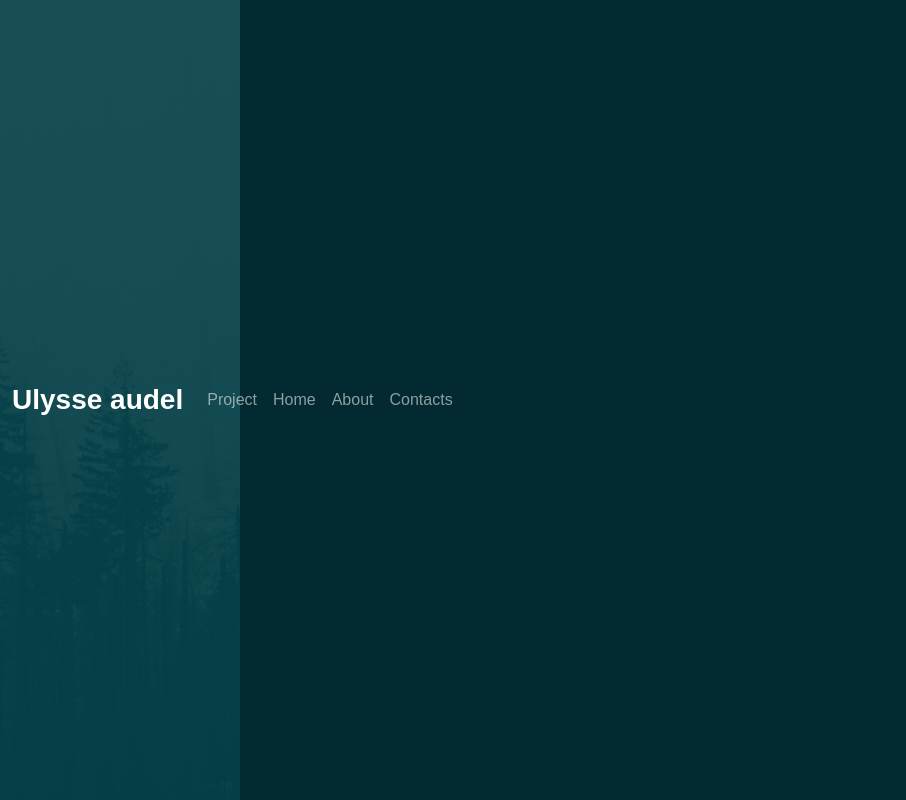
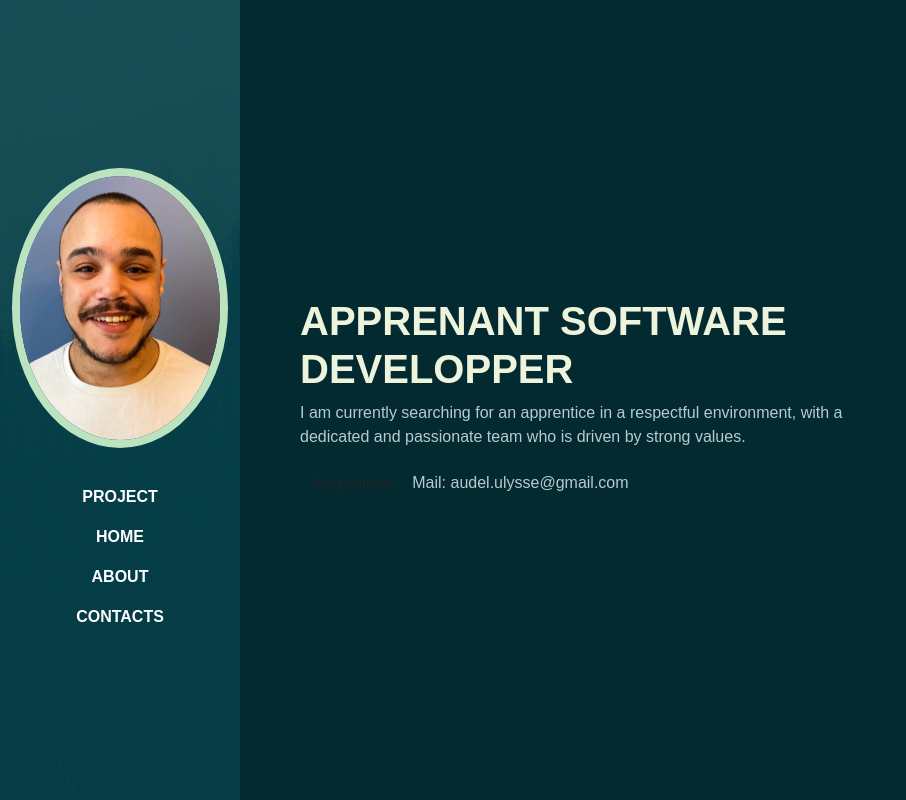
Before and after one commit to AUlysse/Portefolio, a plain HTML site: page Ulysse Audel/index.html in a window 1280 px wide. Shown: the whole page, without its empty margins (0-906 px from the left). Drawn offline with nearby package versions, Linux system fonts and the light colour scheme; a web font is replaced by a local one.

Commit message:
création de la section home

```diff
--- a/Ulysse Audel/assets/css/style.css
+++ b/Ulysse Audel/assets/css/style.css
@@ -5,7 +5,7 @@
     --color-heading: #eef3db;
     --color-base: #033f47;
     --color-base2: #022a30;
-    --color-brand: #e0f780;
+    --color-brand: #bce3bf;
     --color-brand2: #deff58;
     --sidebar-width: 240px;
     --font-base: "Bai Jamjuree";
@@ -39,12 +39,50 @@ img {
 
 }
 
+.full-height {
+    min-height: 100vh;
+    height: 100%;
+    display: flex;
+    flex-direction:column;
+    justify-content: center;
+
+
+}
+
 /* NAVBAR*/
+.navbar {
+    background-color: var(--color-base);
+}
+
+
+.navbar .nav-link {
+    font-weight: 700;
+    text-transform: uppercase;
+    color: #fff;
+
+}
+
+.navbar .nav-link:hover {
+    color: var(--brand-color)
+
+}
 
 @media (min-width: 992px) {
     .navbar {
         min-height: 100vh;
         width: var(--sidebar-width);
         background: linear-gradient(rgb(3, 63, 71, 0.9), rgb(3, 63, 71, 0.9)), url(../images/sidebar-img.jpg);
+        background-size: cover;
+        background-position: center;
+
     }
+    .navbar-brand img {
+        border: 8px solid var(--color-brand);
+    }
+
+
+        /* Content wrapper */
+        #content-wrapper{
+         padding-left: var(--sidebar-width);
+        }
 }
--- a/Ulysse Audel/index.html
+++ b/Ulysse Audel/index.html
@@ -14,25 +14,21 @@
   <body>
     <!-- NAVBAR-->
 
-    <nav class="navbar navbar-expand-lg navbar-dark">
-      <div class="container-fluid">
-        <a class="navbar-brand" href="#">
-          <span class="h3 fw-bold">Ulysse audel </span>
+    <nav class="navbar navbar-expand-lg navbar-dark fixed-top">
+      <div class="container flex-lg-column">
+        <a  class="navbar-brand mx-lg-auto mb-lg-4" href="#">
+          <span class="h3 fw-bold d-block d-lg-none ">Ulysse audel </span>
+          <image src="./assets/images/Photo2.jpg" class="d-none d-lg-block rounded-circle" alt="">
         </a>
         <button
-          class="navbar-toggler"
-          type="button"
-          data-bs-toggle="collapse"
-          data-bs-target="#navbarNav"
-          aria-controls="navbarNav"
-          aria-expanded="false"
-          aria-label="Toggle navigation"
-        >
+          class="navbar-toggler"  type="button" data-bs-toggle="collapse" data-bs-target="#navbarNav"
+           aria-controls="navbarNav" aria-expanded="false" aria-label="Toggle navigation" >
           <span class="navbar-toggler-icon"></span>
         </button>
         <div class="collapse navbar-collapse" id="navbarNav">
-          <ul class="navbar-nav ms-auto">
+          <ul class="navbar-nav ms-auto flex-lg-column text-lg-center">
 
+              <li class="nav-item">
               <a class="nav-link" href="#project">Project</a>
             </li>
 
@@ -55,6 +51,28 @@
 
     <!-- NAVBAR-->
 
+    <!-- CONTENT WRAPPER -->
+    <div id="content-wrapper">
+
+      <!--HOME-->
+      <section id="home" class="full-height px-lg-5">
+          <div class="container">
+             <div class="row">
+                  <div class="col-lg-8">
+                        <h1>APPRENANT SOFTWARE DEVELOPPER</h1>
+                        <P> I am currently searching for an apprentice in a respectful environment, with a dedicated and passionate team who is driven by strong values. </P>
+                        <a href="#work" class="btn btn-brand">My projects</a>
+                        <a href="#" class="link-custom">Mail: audel.ulysse@gmail.com</a>
+                  </div>
+              </div>
+          </div>
+      </section>
+      <!--HOME-->
+
+    </div>
+    <!-- CONTENT WRAPPER -->
+
+
     <script src="./assets/js/bootstrap.min.js"></script>
     <script src="./assets/js/aos.js"></script>
     <script src="./assets/js/main.js"></script>
```
Also changed, not shown: Ulysse Audel/assets/images/Photo2.jpg (added).
